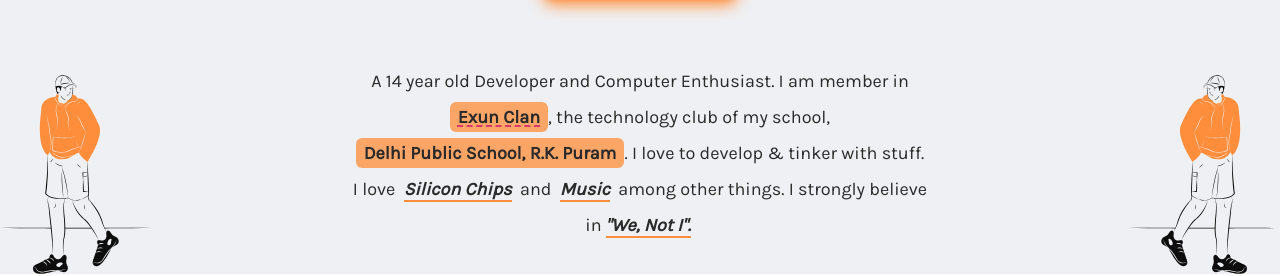
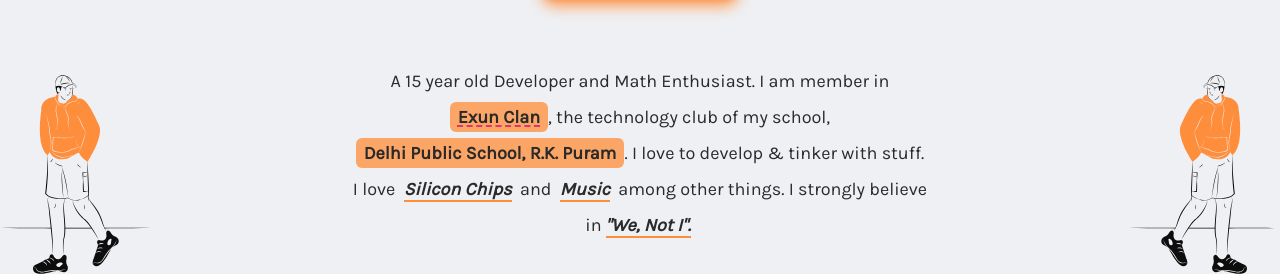
Before and after one commit to hashsaksham/saksham-raheja-website, a Next.js app: page / in a window 1280 px wide. Shown: the part 526-802 px from the top of the page. Built offline with nearby package versions, Linux system fonts and the light colour scheme.

Commit message:
chore: update age

```diff
--- a/components/index/Hero/MiddleCol.js
+++ b/components/index/Hero/MiddleCol.js
@@ -68,7 +68,7 @@
       </div>
       <div className="mx-12 desktopup:mx-4 flex justify-center items-center text-center my-3 mobilebelow:mx-0">
         <p className="desc-text mobilebelow:px-3 mobilebelow:pb-6 ">
-          A 14 year old Developer and Computer Enthusiast. I am member in{" "}
+          A 15 year old Developer and Math Enthusiast. I am member in{" "}
           <a
             target="_blank"
             rel="noreferrer"
```
